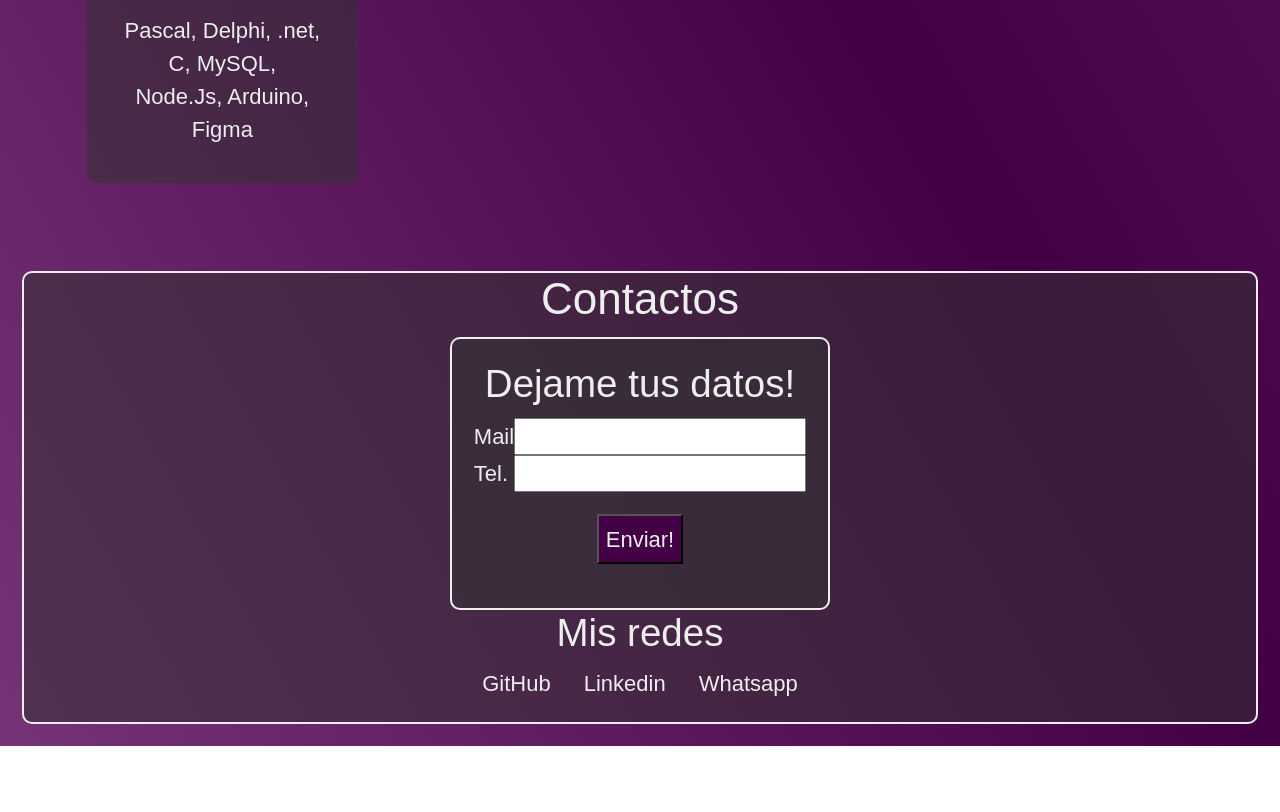
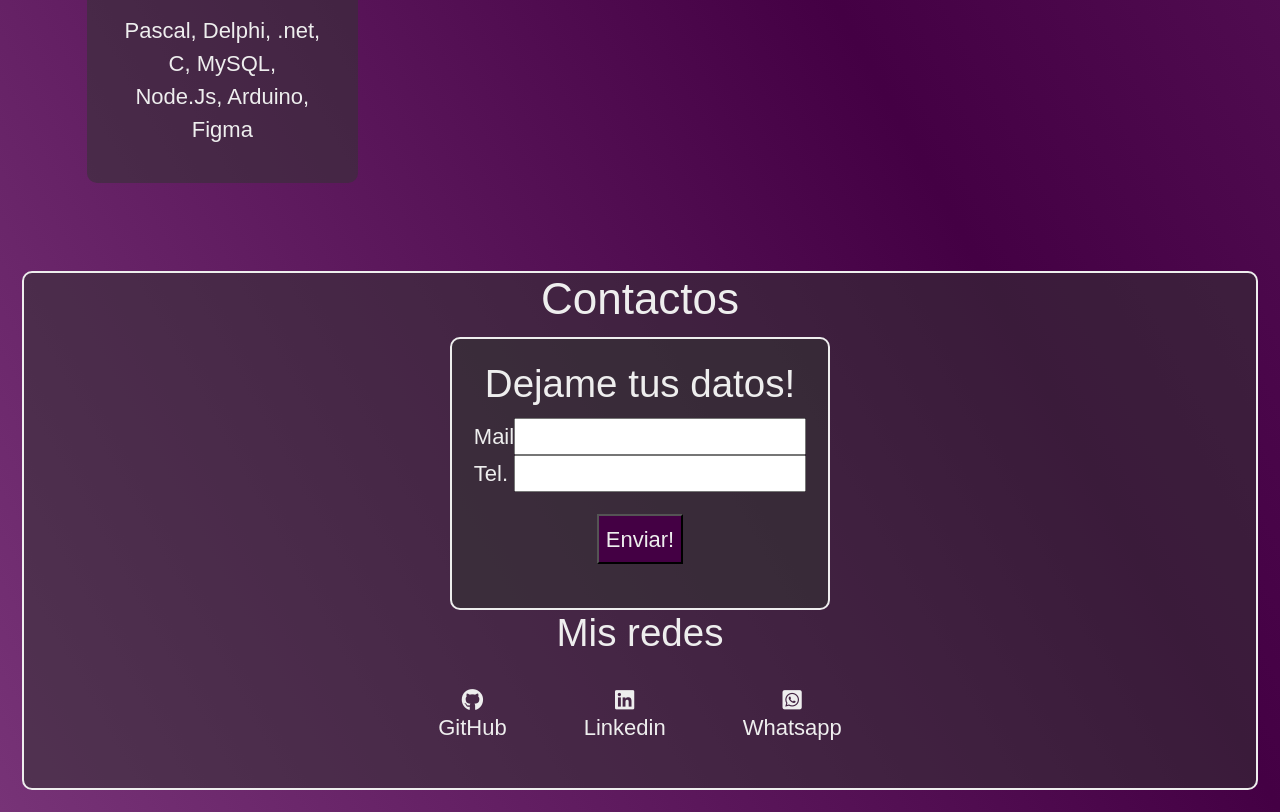
Before and after one commit to GusAlhazred/CV, a website: page index.html in a window 1280 px wide. Shown: the part 1516-2328 px from the top of the page. Before the commit the page ends 2262 px from the top, so only its background shows below. Drawn offline with nearby package versions, Linux system fonts and the light colour scheme; a web font is replaced by a local one.

Commit message:
Agregue las redes

```diff
--- a/index.html
+++ b/index.html
@@ -101,15 +101,24 @@
         <h3>Mis redes</h3>
         <section>
             <article class="row">
-                <div class="col">
+                <a href="https://github.com/GusAlhazred" class="col m-3">
+                    <div class=" d-flex flex-column align-items-center">
+                        <i class="fa-brands fa-github"></i>
                         <p>GitHub</p>
                     </div>
-                <div class="col">
+                </a>
+                <a href="https://www.linkedin.com/in/gustavo-m-14a94b244/" class="col m-3">
+                    <div class="col d-flex flex-column align-items-center">
+                        <i class="fa-brands fa-linkedin"></i>
                         <p>Linkedin</p>
                     </div>
-                <div class="col">
+                </a>
+                <a href="https://api.whatsapp.com/send?phone=541156665058" target="_blank" class="col m-3">
+                    <div class="col d-flex flex-column align-items-center">
+                        <i class="fa-brands fa-square-whatsapp"></i>
                         <p>Whatsapp</p>
                     </div>
+                </a>
             </article>
         </section>
     </footer>
--- a/styles/style.css
+++ b/styles/style.css
@@ -36,6 +36,16 @@ header .subtitulo{
     text-align: center;
 }
 
+a{
+    text-decoration: none;
+    color: #eee;
+    transition: 200ms;
+}
+
+a:hover{
+    transform: scale(1.3)
+}
+
 aside{
     padding: 1rem;
     padding-top: 3rem;
```
Lines whose indentation alone changed are shown as unchanged.
